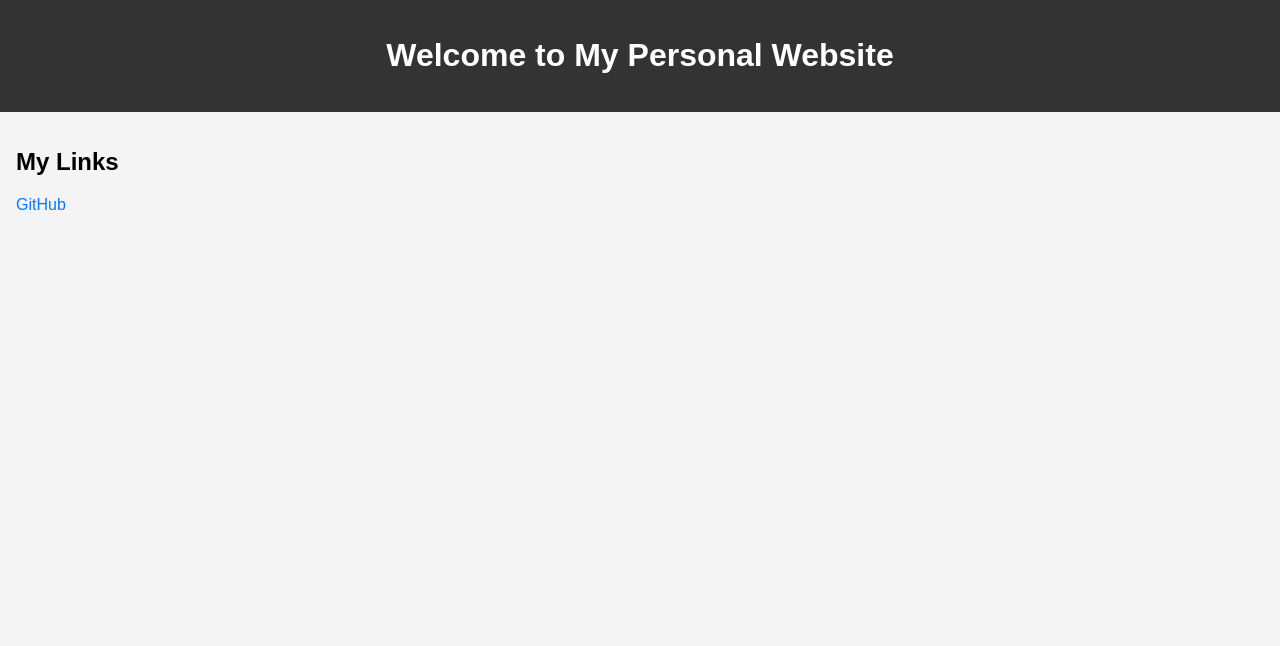
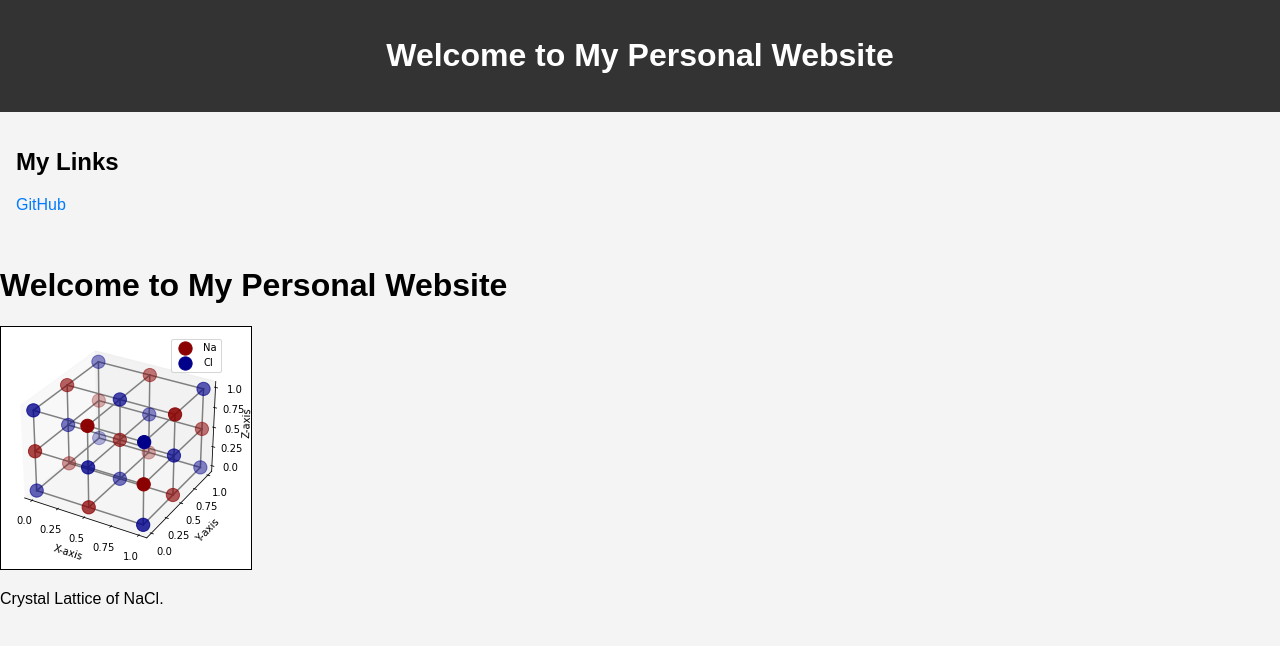
Before and after one commit to slodziu/personalWebsite, a website: page public/index.html in a window 1280 px wide. Drawn offline with Linux system fonts and the light colour scheme.

Commit message:
Added an image

```diff
--- a/public/index.html
+++ b/public/index.html
@@ -21,4 +21,10 @@
     </main>
     <script src="js/scripts.js"></script>
 </body>
+<body>
+    <h1>Welcome to My Personal Website</h1>
+    <img src="images/NaCl.png" alt="Crystal Lattice of NaCl">
+    <p>Crystal Lattice of NaCl.</p>
+    <script src="js/scripts.js"></script>
+</body>
 </html>
```
Also changed, not shown: public/images/NaCl.png (added).
